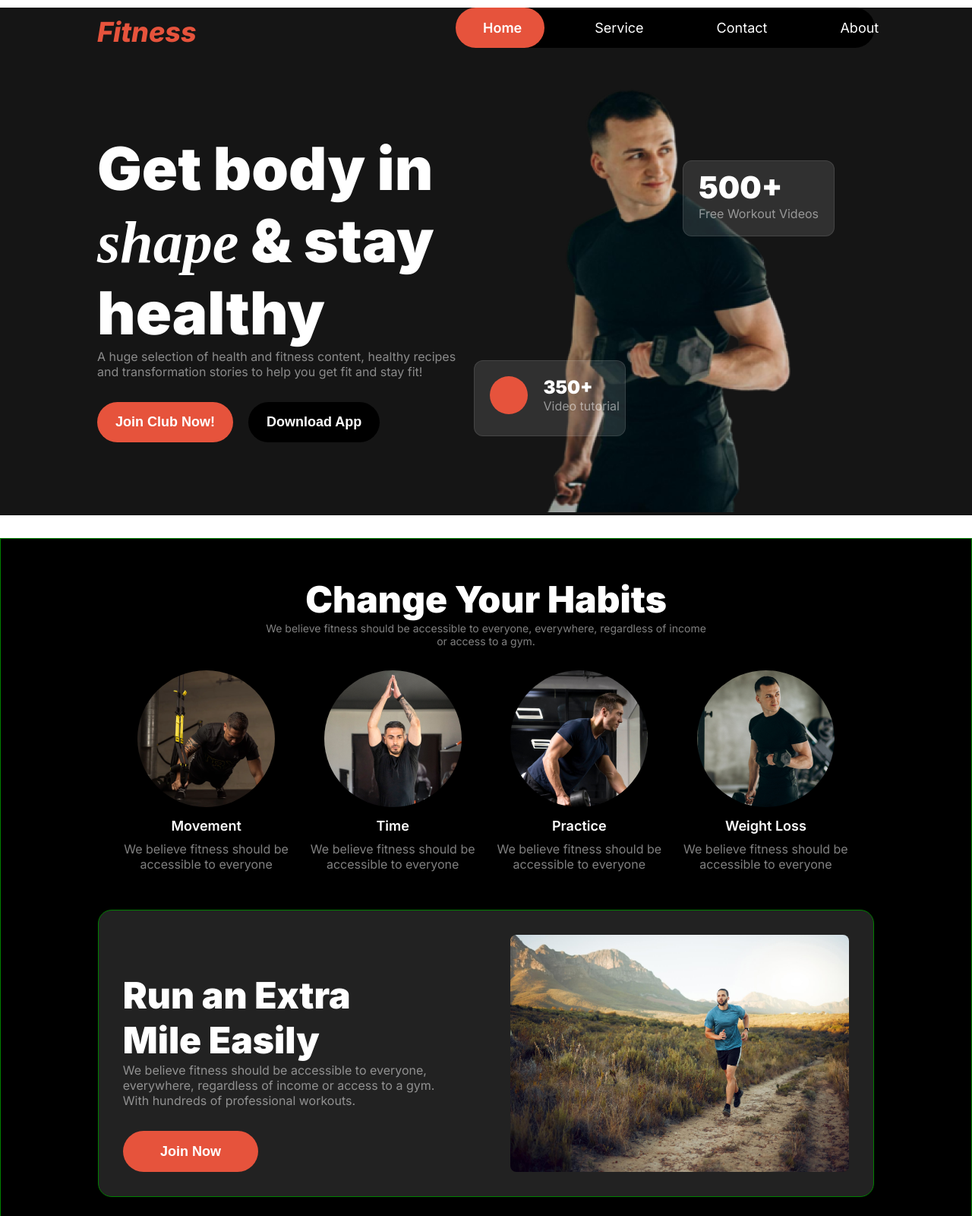
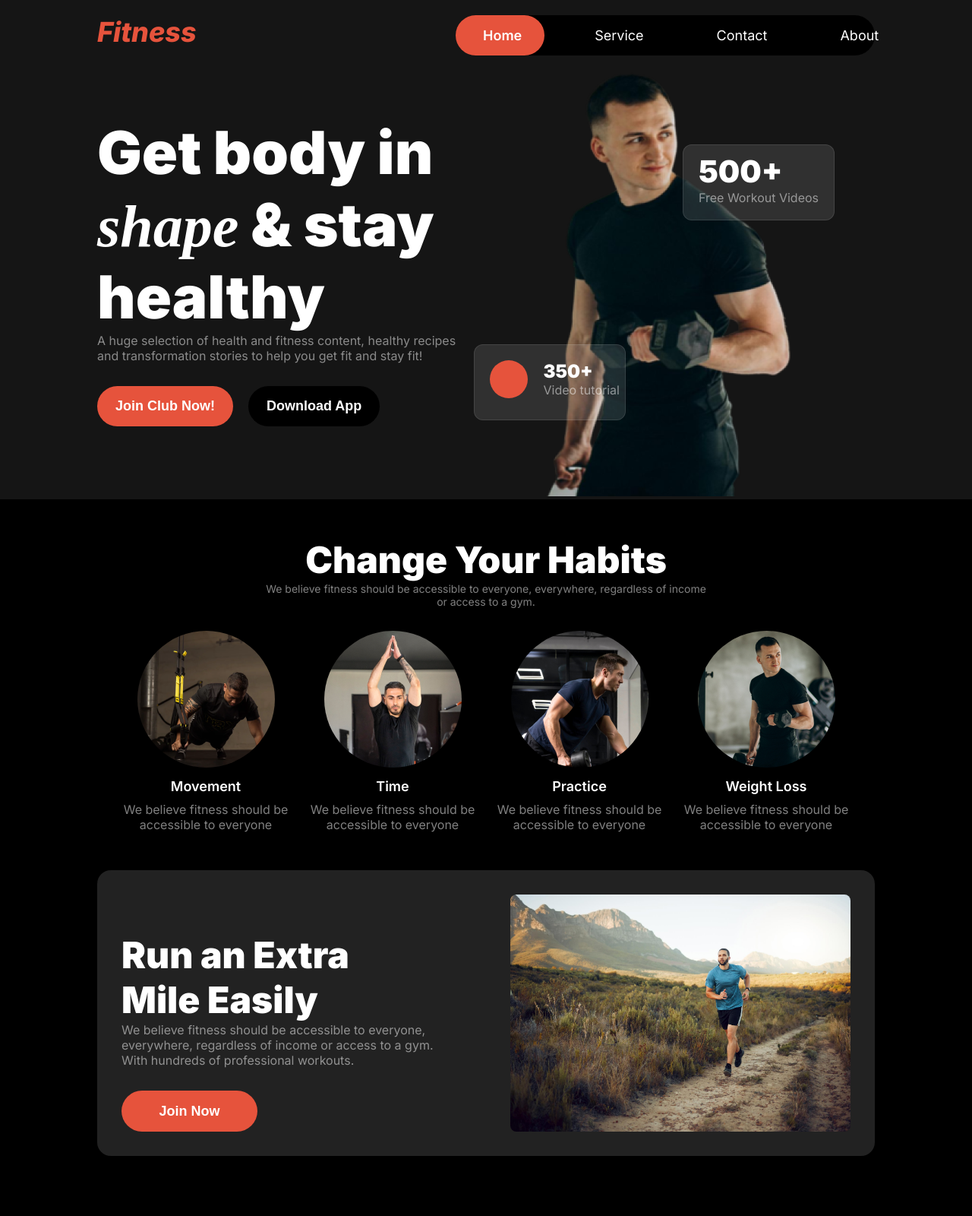
Before and after one commit to giash459/beautiful-assignment-2, a plain HTML site: page index.html in a window 1280 px wide. Shown: the top 1600 px of the page at 76% size. Drawn offline with Linux system fonts and the light colour scheme.

Commit message:
finished all section

```diff
--- a/styles/fitness.css
+++ b/styles/fitness.css
@@ -7,7 +7,7 @@
     font-weight: 400;
     font-style: normal;
     max-width: 1440px;
-    margin: 0 auto;
+    margin: 0px auto;
 }
 
 * {
@@ -53,18 +53,19 @@
 
 .fitness {
     color: rgb(230, 83, 60);
-    padding-top: 10px;
+    padding-top: 20px;
     font-size: 36px;
     font-weight: 800;
 }
 
 .fitness-nav-list {
     width: 50%;
+    padding-top: 20px;
 }
 
 .nav-content {
     width: 80%;
-    margin: 10px auto;
+    margin: 0px auto;
     justify-content: space-between;
 }
 
@@ -107,7 +108,7 @@
 /* banner-style-start */
 .banner-section {
     width: 80%;
-    margin: 30px auto;
+    margin: 0px auto;
 }
 
 .banner-text-content {
@@ -214,7 +215,6 @@
 
 /* habits section start */
 main {
-    border: 1px solid green;
     margin: 0px auto;
     background-color: black;
 }
@@ -258,7 +258,6 @@ main {
 /* run section start */
 .run-section {
     width: 80%;
-    border: 1px solid green;
     margin: 30px auto;
     display: flex;
     border-radius: 18px;
@@ -291,7 +290,6 @@ main {
 /* Trainings and Exercises section start */
 .trainings-section {
     width: 80%;
-    border: 1px solid red;
     margin: 30px auto;
 
 }
@@ -440,7 +438,7 @@ select {
 
 .trainer-container {
     width: 80%;
-    margin: 30px auto;
+    margin: 0px auto;
     background: rgba(255, 255, 255, 0.1);
     border-radius: 10px;
 }
@@ -519,16 +517,11 @@ footer {
 
 .footer-1 {
     width: 50%;
-    border: 1px solid red;
 }
 
 .footer-2 {
     display: flex;
     justify-content: space-between;
-}
-
-.footer-3 {
-    border: 1px solid blueviolet;
 }
 
 .fitness-2 {
```
